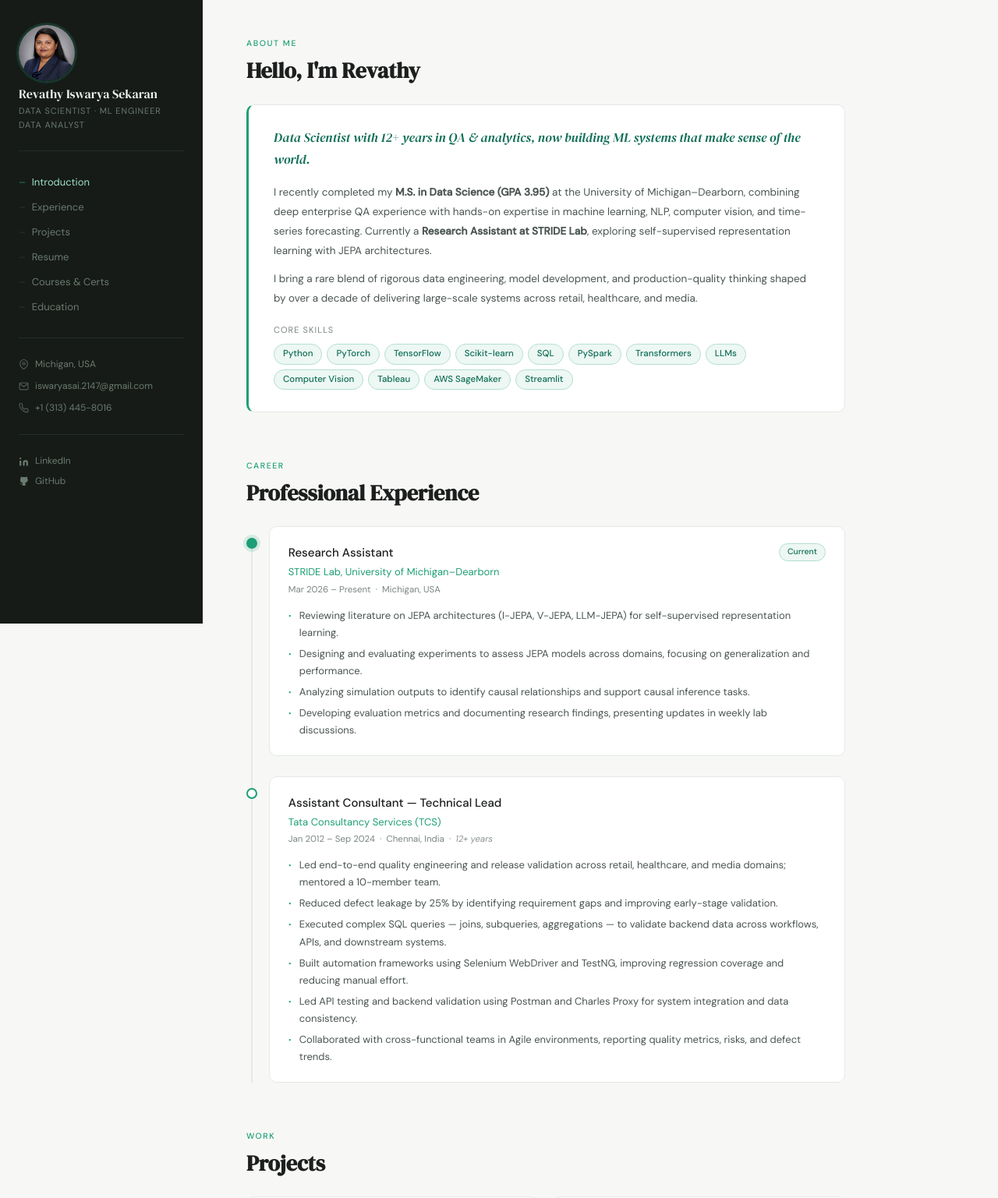
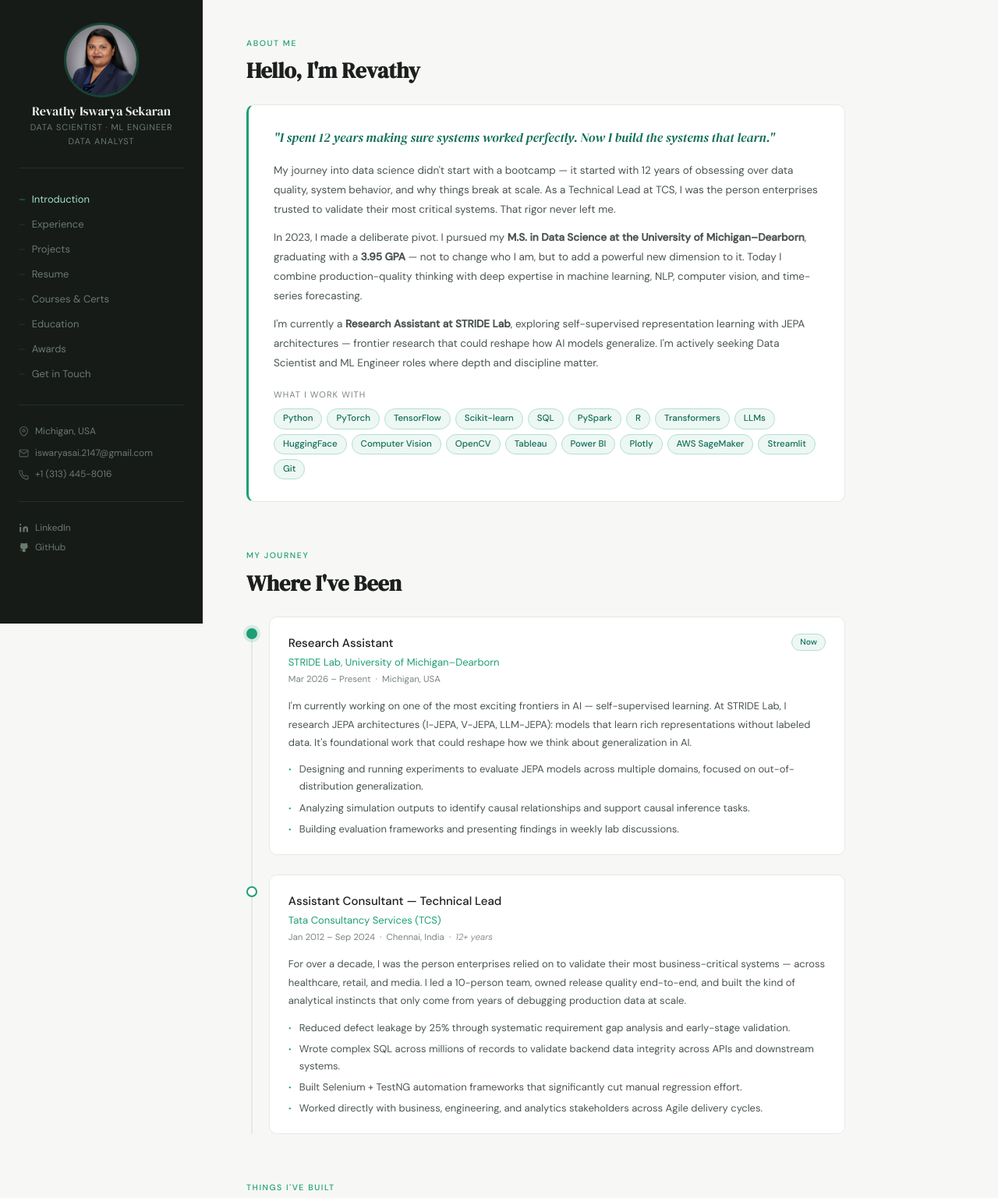
Before and after one commit to Ishugit21/revathyiswarya.github.io, a plain HTML site: page index.html in a window 1280 px wide. Shown: the top 1537 px of the page at 78% size. Drawn offline with nearby package versions, Linux system fonts and the light colour scheme.

Commit message:
Add files via upload

```diff
--- a/index.html
+++ b/index.html
@@ -17,13 +17,7 @@ html{scroll-behavior:smooth}
 body{font-family:'DM Sans',sans-serif;background:var(--body-bg);color:var(--text);display:flex;min-height:100vh;font-size:15px;line-height:1.6}
 .sidebar{width:var(--sidebar-w);min-width:var(--sidebar-w);background:var(--sidebar-bg);position:sticky;top:0;height:100vh;overflow-y:auto;display:flex;flex-direction:column;padding:2rem 1.5rem;gap:1.4rem;}
 .sidebar::-webkit-scrollbar{width:3px}.sidebar::-webkit-scrollbar-thumb{background:#2a332d}
-.avatar{
-  width:72px;height:72px;border-radius:50%;
-  object-fit:cover;object-position:center top;
-  flex-shrink:0;
-  box-shadow:0 0 0 3px rgba(29,158,117,0.2);
-  display:block;
-}
+.avatar{width:90px;height:90px;border-radius:50%;object-fit:cover;object-position:center 15%;display:block;margin:0 auto;box-shadow:0 0 0 3px rgba(29,158,117,0.3);flex-shrink:0;}
 .sidebar-name{font-family:'DM Serif Display',serif;font-size:16px;color:#edf0ee;line-height:1.3;margin-top:.4rem;}
 .sidebar-role{font-size:11px;color:var(--sidebar-muted);text-transform:uppercase;letter-spacing:.08em;line-height:1.6;margin-top:3px;}
 .s-divider{height:1px;background:var(--sidebar-border);margin:.1rem 0}
@@ -92,9 +86,9 @@ body{font-family:'DM Sans',sans-serif;background:var(--body-bg);color:var(--text
 <body>
 
 <aside class="sidebar">
-  <div>
-    <img src="Photo.jpg" alt="Revathy Iswarya" class="avatar" style="object-fit:cover;object-position:center 15%;">
-    <div class="sidebar-name">Revathy Iswarya Sekaran</div>
+  <div style="text-align:center;">
+    <img src="photo.jpg" alt="Revathy Iswarya Sekaran" class="avatar">
+    <div class="sidebar-name" style="margin-top:.6rem;">Revathy Iswarya Sekaran</div>
     <div class="sidebar-role">Data Scientist · ML Engineer<br>Data Analyst</div>
   </div>
   <div class="s-divider"></div>
@@ -105,6 +99,8 @@ body{font-family:'DM Sans',sans-serif;background:var(--body-bg);color:var(--text
     <button class="nav-btn" data-target="resume">Resume</button>
     <button class="nav-btn" data-target="certifications">Courses &amp; Certs</button>
     <button class="nav-btn" data-target="education">Education</button>
+    <button class="nav-btn" data-target="awards">Awards</button>
+    <button class="nav-btn" data-target="contact">Get in Touch</button>
   </nav>
   <div class="s-divider"></div>
   <div class="sidebar-meta">
@@ -135,19 +131,20 @@ body{font-family:'DM Sans',sans-serif;background:var(--body-bg);color:var(--text
     <div class="section-label">About Me</div>
     <h1 class="section-title">Hello, I'm Revathy</h1>
     <div class="intro-card">
-      <p class="intro-lead">Data Scientist with 12+ years in QA &amp; analytics, now building ML systems that make sense of the world.</p>
-      <p class="intro-body">I recently completed my <strong>M.S. in Data Science (GPA 3.95)</strong> at the University of Michigan–Dearborn, combining deep enterprise QA experience with hands-on expertise in machine learning, NLP, computer vision, and time-series forecasting. Currently a <strong>Research Assistant at STRIDE Lab</strong>, exploring self-supervised representation learning with JEPA architectures.</p>
-      <p class="intro-body">I bring a rare blend of rigorous data engineering, model development, and production-quality thinking shaped by over a decade of delivering large-scale systems across retail, healthcare, and media.</p>
-      <p class="chips-label">Core Skills</p>
+      <p class="intro-lead">"I spent 12 years making sure systems worked perfectly. Now I build the systems that learn."</p>
+      <p class="intro-body">My journey into data science didn't start with a bootcamp — it started with 12 years of obsessing over data quality, system behavior, and why things break at scale. As a Technical Lead at TCS, I was the person enterprises trusted to validate their most critical systems. That rigor never left me.</p>
+      <p class="intro-body">In 2023, I made a deliberate pivot. I pursued my <strong>M.S. in Data Science at the University of Michigan–Dearborn</strong>, graduating with a <strong>3.95 GPA</strong> — not to change who I am, but to add a powerful new dimension to it. Today I combine production-quality thinking with deep expertise in machine learning, NLP, computer vision, and time-series forecasting.</p>
+      <p class="intro-body">I'm currently a <strong>Research Assistant at STRIDE Lab</strong>, exploring self-supervised representation learning with JEPA architectures — frontier research that could reshape how AI models generalize. I'm actively seeking Data Scientist and ML Engineer roles where depth and discipline matter.</p>
+      <p class="chips-label">What I work with</p>
       <div class="chips">
-        <span class="chip">Python</span><span class="chip">PyTorch</span><span class="chip">TensorFlow</span><span class="chip">Scikit-learn</span><span class="chip">SQL</span><span class="chip">PySpark</span><span class="chip">Transformers</span><span class="chip">LLMs</span><span class="chip">Computer Vision</span><span class="chip">Tableau</span><span class="chip">AWS SageMaker</span><span class="chip">Streamlit</span>
+        <span class="chip">Python</span><span class="chip">PyTorch</span><span class="chip">TensorFlow</span><span class="chip">Scikit-learn</span><span class="chip">SQL</span><span class="chip">PySpark</span><span class="chip">R</span><span class="chip">Transformers</span><span class="chip">LLMs</span><span class="chip">HuggingFace</span><span class="chip">Computer Vision</span><span class="chip">OpenCV</span><span class="chip">Tableau</span><span class="chip">Power BI</span><span class="chip">Plotly</span><span class="chip">AWS SageMaker</span><span class="chip">Streamlit</span><span class="chip">Git</span>
       </div>
     </div>
   </section>
 
   <section class="section" id="experience">
-    <div class="section-label">Career</div>
-    <h2 class="section-title">Professional Experience</h2>
+    <div class="section-label">My Journey</div>
+    <h2 class="section-title">Where I've Been</h2>
     <div class="timeline">
       <div class="tl-item">
         <div class="tl-dot active"></div>
@@ -158,13 +155,13 @@ body{font-family:'DM Sans',sans-serif;background:var(--body-bg);color:var(--text
               <div class="tl-org">STRIDE Lab, University of Michigan–Dearborn</div>
               <div class="tl-meta">Mar 2026 – Present &nbsp;·&nbsp; Michigan, USA</div>
             </div>
-            <span class="badge-current">Current</span>
+            <span class="badge-current">Now</span>
           </div>
+          <p style="font-size:13px;color:var(--text-secondary);line-height:1.8;margin-bottom:.75rem;">I'm currently working on one of the most exciting frontiers in AI — self-supervised learning. At STRIDE Lab, I research JEPA architectures (I-JEPA, V-JEPA, LLM-JEPA): models that learn rich representations without labeled data. It's foundational work that could reshape how we think about generalization in AI.</p>
           <ul class="tl-bullets">
-            <li>Reviewing literature on JEPA architectures (I-JEPA, V-JEPA, LLM-JEPA) for self-supervised representation learning.</li>
-            <li>Designing and evaluating experiments to assess JEPA models across domains, focusing on generalization and performance.</li>
+            <li>Designing and running experiments to evaluate JEPA models across multiple domains, focused on out-of-distribution generalization.</li>
             <li>Analyzing simulation outputs to identify causal relationships and support causal inference tasks.</li>
-            <li>Developing evaluation metrics and documenting research findings, presenting updates in weekly lab discussions.</li>
+            <li>Building evaluation frameworks and presenting findings in weekly lab discussions.</li>
           </ul>
         </div>
       </div>
@@ -178,13 +175,12 @@ body{font-family:'DM Sans',sans-serif;background:var(--body-bg);color:var(--text
               <div class="tl-meta">Jan 2012 – Sep 2024 &nbsp;·&nbsp; Chennai, India &nbsp;·&nbsp; <em>12+ years</em></div>
             </div>
           </div>
+          <p style="font-size:13px;color:var(--text-secondary);line-height:1.8;margin-bottom:.75rem;">For over a decade, I was the person enterprises relied on to validate their most business-critical systems — across healthcare, retail, and media. I led a 10-person team, owned release quality end-to-end, and built the kind of analytical instincts that only come from years of debugging production data at scale.</p>
           <ul class="tl-bullets">
-            <li>Led end-to-end quality engineering and release validation across retail, healthcare, and media domains; mentored a 10-member team.</li>
-            <li>Reduced defect leakage by 25% by identifying requirement gaps and improving early-stage validation.</li>
-            <li>Executed complex SQL queries — joins, subqueries, aggregations — to validate backend data across workflows, APIs, and downstream systems.</li>
-            <li>Built automation frameworks using Selenium WebDriver and TestNG, improving regression coverage and reducing manual effort.</li>
-            <li>Led API testing and backend validation using Postman and Charles Proxy for system integration and data consistency.</li>
-            <li>Collaborated with cross-functional teams in Agile environments, reporting quality metrics, risks, and defect trends.</li>
+            <li>Reduced defect leakage by 25% through systematic requirement gap analysis and early-stage validation.</li>
+            <li>Wrote complex SQL across millions of records to validate backend data integrity across APIs and downstream systems.</li>
+            <li>Built Selenium + TestNG automation frameworks that significantly cut manual regression effort.</li>
+            <li>Worked directly with business, engineering, and analytics stakeholders across Agile delivery cycles.</li>
           </ul>
         </div>
       </div>
@@ -192,7 +188,7 @@ body{font-family:'DM Sans',sans-serif;background:var(--body-bg);color:var(--text
   </section>
 
   <section class="section" id="projects">
-    <div class="section-label">Work</div>
+    <div class="section-label">Things I've Built</div>
     <h2 class="section-title">Projects</h2>
     <div class="proj-grid">
 
@@ -275,8 +271,9 @@ body{font-family:'DM Sans',sans-serif;background:var(--body-bg);color:var(--text
   </section>
 
   <section class="section" id="certifications">
-    <div class="section-label">Learning</div>
+    <div class="section-label">Always Learning</div>
     <h2 class="section-title">Courses &amp; Certifications</h2>
+    <p style="font-size:13.5px;color:var(--text-secondary);line-height:1.8;margin-bottom:1.25rem;">Learning has always been a constant for me — from testing certifications early in my career to SQL for data science as I pivoted. Each credential represents a deliberate step forward.</p>
     <div class="cert-list">
       <div class="cert-card">
         <div class="cert-icon"><svg fill="none" stroke="currentColor" stroke-width="2" viewBox="0 0 24 24"><path d="M22 11.08V12a10 10 0 11-5.93-9.14"/><polyline points="22 4 12 14.01 9 11.01"/></svg></div>
@@ -298,8 +295,9 @@ body{font-family:'DM Sans',sans-serif;background:var(--body-bg);color:var(--text
   </section>
 
   <section class="section" id="education">
-    <div class="section-label">Academic</div>
+    <div class="section-label">The Foundation</div>
     <h2 class="section-title">Education</h2>
+    <p style="font-size:13.5px;color:var(--text-secondary);line-height:1.8;margin-bottom:1.25rem;">My academic path reflects a continuous investment in growth — from a computer science foundation to a rigorous graduate program that transformed how I think about data and systems.</p>
     <div class="edu-list">
       <div class="edu-card">
         <div><div class="edu-deg">M.S. in Data Science</div><div class="edu-school">University of Michigan–Dearborn · Michigan, USA</div><div class="edu-date">Aug 2024 – Dec 2025</div></div>
@@ -312,6 +310,48 @@ body{font-family:'DM Sans',sans-serif;background:var(--body-bg);color:var(--text
       <div class="edu-card">
         <div><div class="edu-deg">B.Tech in Computer Science &amp; Engineering</div><div class="edu-school">Kalasalingam University · Tamil Nadu, India</div><div class="edu-date">2007 – 2011</div></div>
         <div class="edu-gpa">7.4 / 10</div>
+      </div>
+    </div>
+  </section>
+
+  <section class="section" id="awards">
+    <div class="section-label">Recognition</div>
+    <h2 class="section-title">Awards</h2>
+    <p style="font-size:13.5px;color:var(--text-secondary);line-height:1.8;margin-bottom:1.25rem;">Over 12 years, the work I cared most about was recognised by the teams around me — not just for delivery, but for the impact behind it.</p>
+    <div style="display:grid;grid-template-columns:repeat(auto-fit,minmax(180px,1fr));gap:.85rem;">
+      <div style="background:var(--card-bg);border:1px solid var(--border);border-radius:8px;padding:1rem 1.25rem;display:flex;align-items:center;gap:.75rem;">
+        <span style="font-size:20px;">🏆</span>
+        <div><div style="font-size:13.5px;font-weight:500;color:var(--text);">On-the-Spot Award</div><div style="font-size:12px;color:var(--text-muted);">TCS</div></div>
+      </div>
+      <div style="background:var(--card-bg);border:1px solid var(--border);border-radius:8px;padding:1rem 1.25rem;display:flex;align-items:center;gap:.75rem;">
+        <span style="font-size:20px;">⭐</span>
+        <div><div style="font-size:13.5px;font-weight:500;color:var(--text);">Star of the Quarter</div><div style="font-size:12px;color:var(--text-muted);">TCS</div></div>
+      </div>
+      <div style="background:var(--card-bg);border:1px solid var(--border);border-radius:8px;padding:1rem 1.25rem;display:flex;align-items:center;gap:.75rem;">
+        <span style="font-size:20px;">💡</span>
+        <div><div style="font-size:13.5px;font-weight:500;color:var(--text);">Special Initiative Award</div><div style="font-size:12px;color:var(--text-muted);">TCS</div></div>
+      </div>
+      <div style="background:var(--card-bg);border:1px solid var(--border);border-radius:8px;padding:1rem 1.25rem;display:flex;align-items:center;gap:.75rem;">
+        <span style="font-size:20px;">🤝</span>
+        <div><div style="font-size:13.5px;font-weight:500;color:var(--text);">Best Team Award</div><div style="font-size:12px;color:var(--text-muted);">TCS</div></div>
+      </div>
+    </div>
+  </section>
+
+  <section class="section" id="contact">
+    <div class="section-label">Let's Talk</div>
+    <h2 class="section-title">Get in Touch</h2>
+    <div style="background:var(--card-bg);border:1px solid var(--border);border-left:3px solid var(--green);border-radius:10px;padding:1.75rem 2rem;">
+      <p style="font-size:14px;color:var(--text-secondary);line-height:1.85;margin-bottom:1.25rem;">I'm actively looking for Data Scientist and ML Engineer opportunities. If you're working on something interesting — whether it's healthcare AI, NLP, computer vision, or just a hard problem that needs someone who cares about getting it right — I'd love to hear from you.</p>
+      <div style="display:flex;flex-wrap:wrap;gap:.75rem;">
+        <a href="mailto:iswaryasai.2147@gmail.com" style="display:inline-flex;align-items:center;gap:8px;background:var(--sidebar-bg);color:#e8ede9;padding:.65rem 1.3rem;border-radius:7px;text-decoration:none;font-size:13px;font-weight:500;transition:background .2s;" onmouseover="this.style.background='#0F6E56'" onmouseout="this.style.background='#161b18'">
+          <svg width="15" height="15" fill="none" stroke="currentColor" stroke-width="2" viewBox="0 0 24 24"><path d="M4 4h16c1.1 0 2 .9 2 2v12c0 1.1-.9 2-2 2H4c-1.1 0-2-.9-2-2V6c0-1.1.9-2 2-2z"/><polyline points="22,6 12,13 2,6"/></svg>
+          Email Me
+        </a>
+        <a href="https://www.linkedin.com/in/revathy-iswarya-sekaran-b53b2a226/" target="_blank" style="display:inline-flex;align-items:center;gap:8px;background:var(--green-bg);color:var(--green-dark);padding:.65rem 1.3rem;border-radius:7px;text-decoration:none;font-size:13px;font-weight:500;border:1px solid #b2e0cf;transition:background .2s;" onmouseover="this.style.background='#c5edd9'" onmouseout="this.style.background='#E1F5EE'">
+          <svg width="15" height="15" fill="currentColor" viewBox="0 0 24 24"><path d="M16 8a6 6 0 016 6v7h-4v-7a2 2 0 00-2-2 2 2 0 00-2 2v7h-4v-7a6 6 0 016-6zM2 9h4v12H2z"/><circle cx="4" cy="4" r="2"/></svg>
+          Connect on LinkedIn
+        </a>
       </div>
     </div>
   </section>
@@ -334,7 +374,7 @@ document.querySelectorAll('.nav-btn').forEach(btn => {
 });
 
 // Highlight nav on scroll
-const sectionIds = ['introduction','experience','projects','resume','certifications','education'];
+const sectionIds = ['introduction','experience','projects','resume','certifications','education','awards','contact'];
 window.addEventListener('scroll', function() {
   let current = sectionIds[0];
   sectionIds.forEach(function(id) {
```
